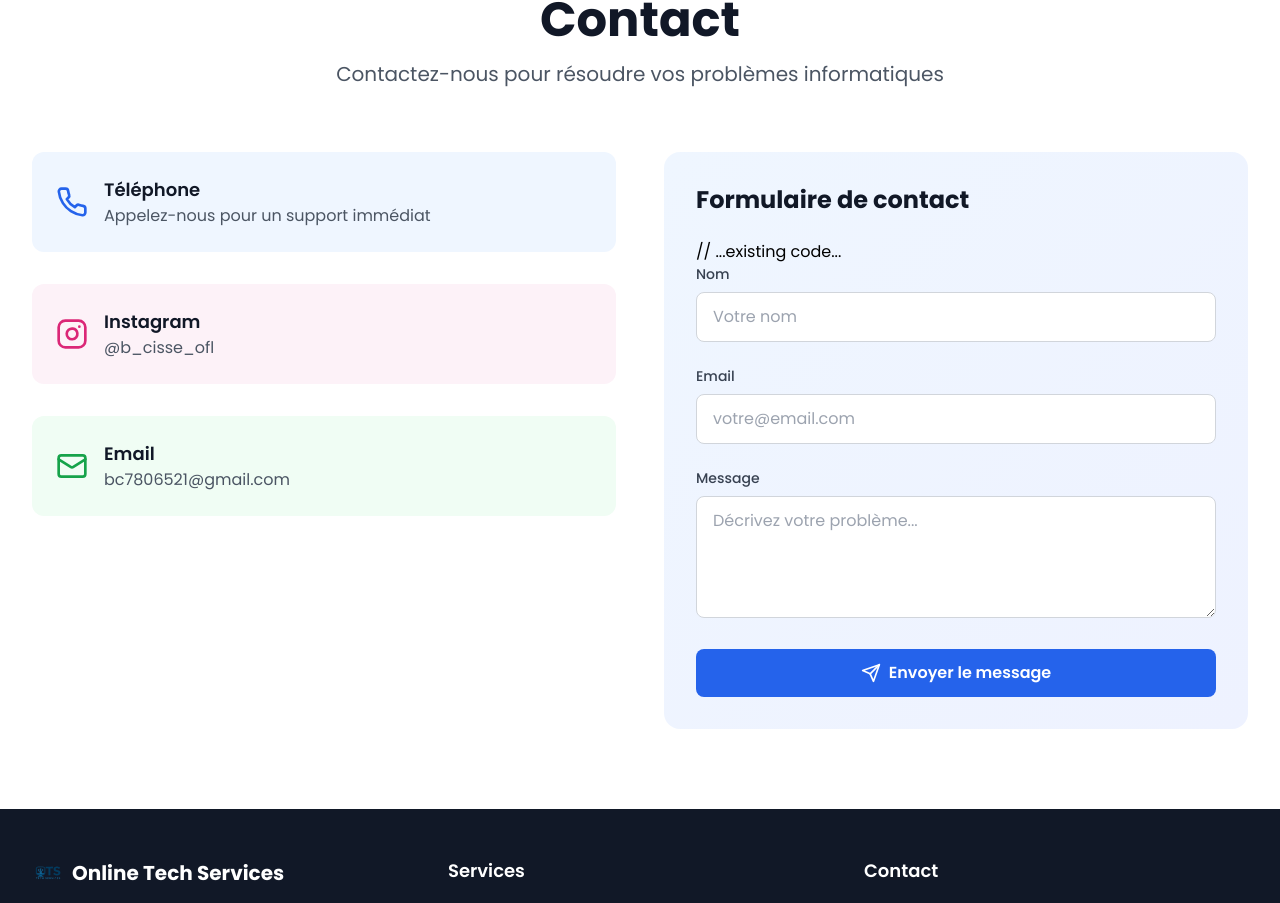
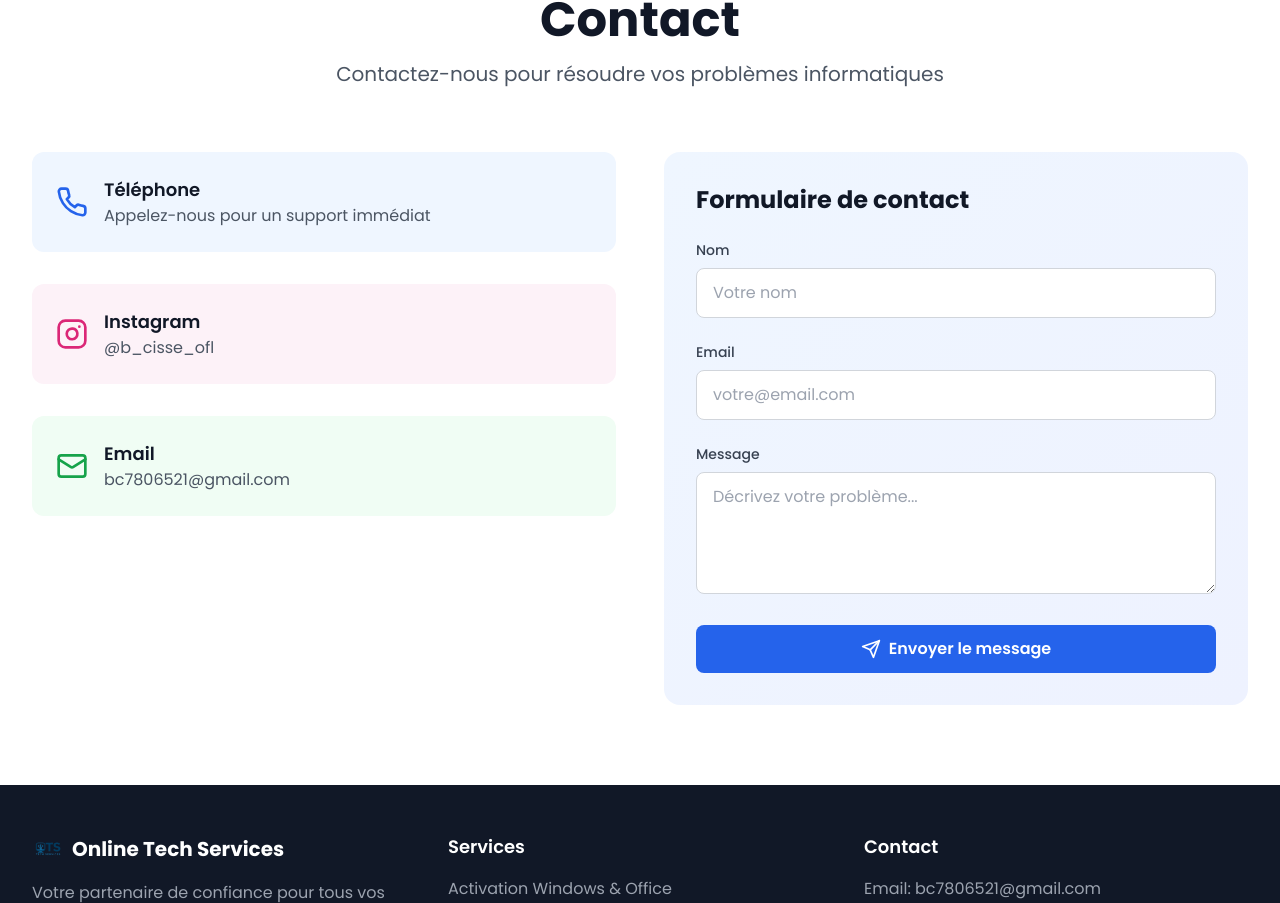
Before and after one commit to etudiantcisse/online-tech-services, a React (Vite) app: page / in a window 1280 px wide. Shown: the part 3326-4229 px from the top of the page. Built offline with nearby package versions, Linux system fonts and the light colour scheme.

Commit message:
Update App.tsx

```diff
--- a/src/App.tsx
+++ b/src/App.tsx
@@ -393,7 +393,7 @@ function App() {
             {/* Contact Form */}
             <div className="bg-gradient-to-br from-blue-50 to-indigo-50 rounded-2xl p-8">
               <h3 className="text-2xl font-bold text-gray-900 mb-6">Formulaire de contact</h3>
-              // ...existing code...
+
 <form
   className="space-y-6"
   action="https://formspree.io/f/mdkdgbql"
```
